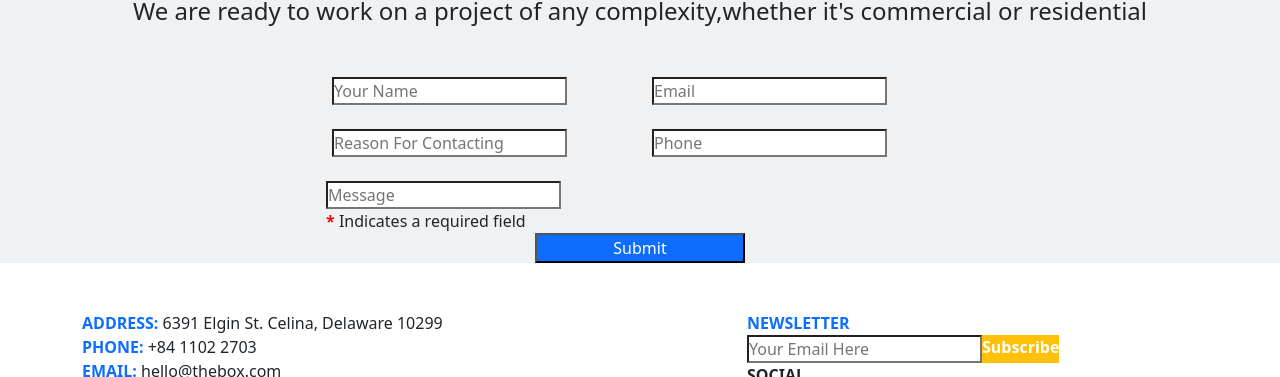
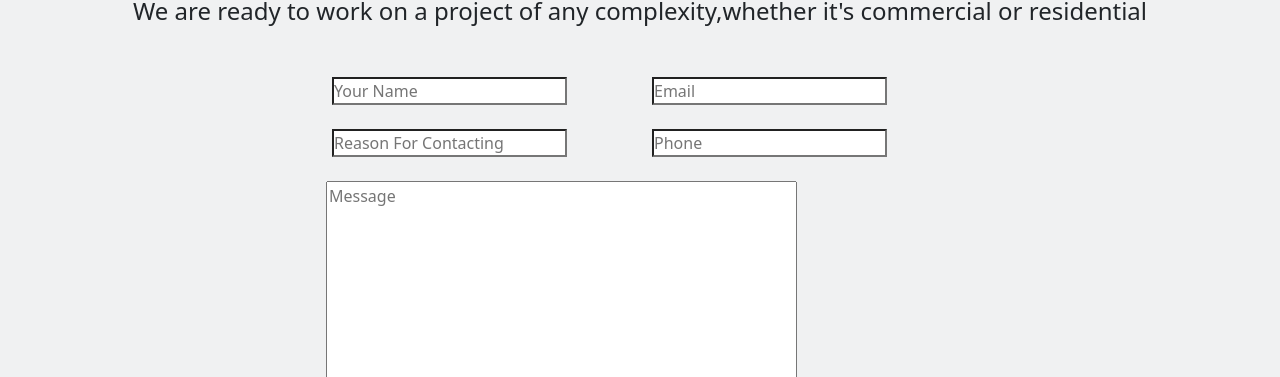
Before and after one commit to joyrudra-itobuz/AssetOptimizer, a website built with webpack: page src/index.html in a window 1280 px wide. Shown: the part 4252-4629 px from the top of the page. Built offline with nearby package versions, Linux system fonts and the light colour scheme; files whose address does not match are found by name.

Commit message:
Commit with Index.html bootstrap

```diff
--- a/src/index.html
+++ b/src/index.html
@@ -440,7 +440,13 @@
         </div>
         <div clas="row contactus-message-input">
           <label class="col-6 offset-3">
-            <input text="your-name" class="message" placeholder="Message" />
+            <textarea
+              name=""
+              placeholder="Message"
+              id=""
+              rows="10"
+              class="w-75"
+            ></textarea>
           </label>
         </div>
         <div class="bottom-indicator col-3 offset-3">
```
